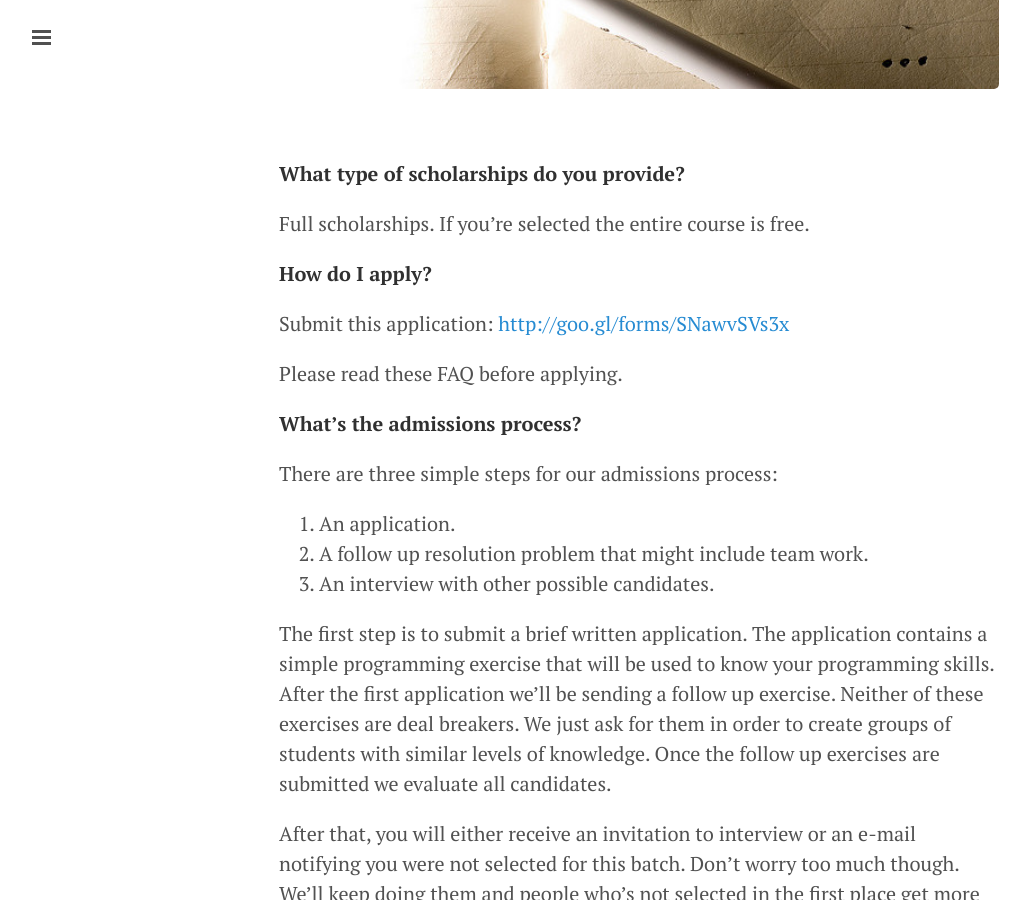
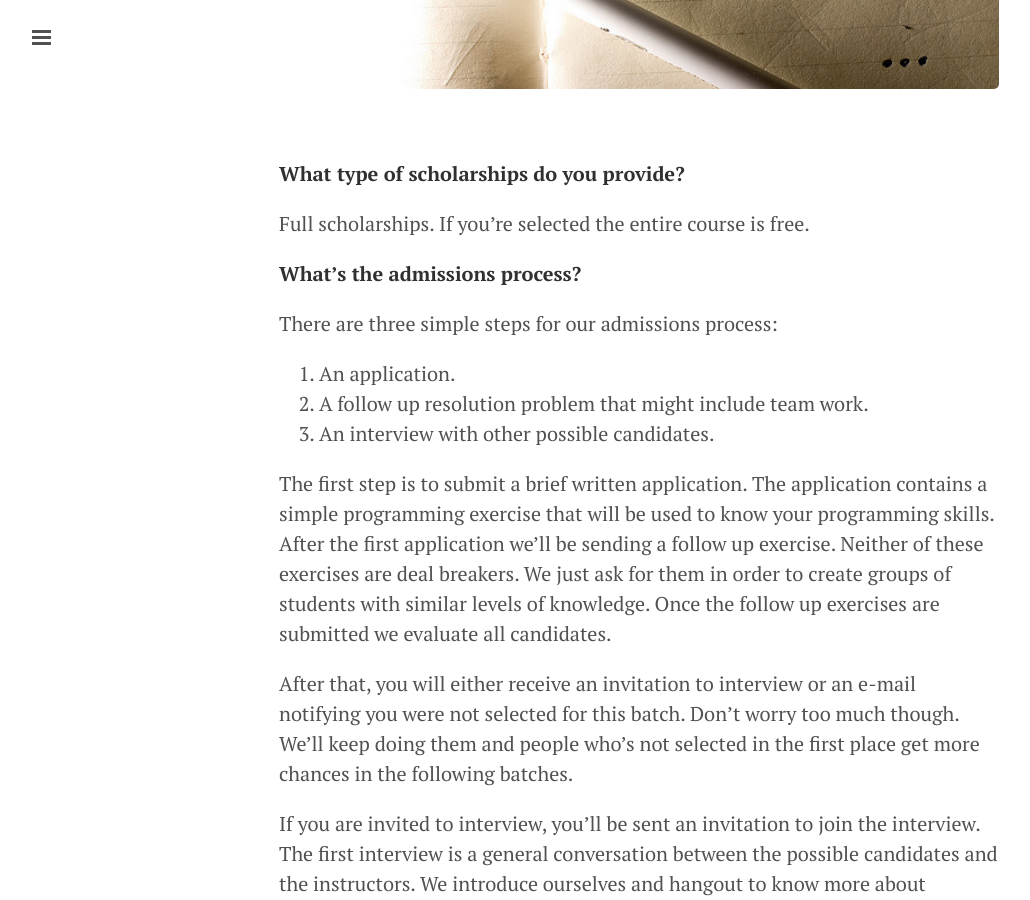
Before and after one commit to mcne65/rmotr.github.io, a Jekyll site: the page built from _posts/2015-01-08-scholarship-faqs.md, in a window 1280 px wide and 900 px high, scrolled down 624 px. Shown: the whole window, without its empty margins (1-1031 px from the left). Built offline with Jekyll 4.4.1, drawn with Linux system fonts in a browser that asks for light colours; Markdown is read by kramdown in place of the engine named in the settings; comment, search, counter and statistics services are not loaded.

Commit message:
removed "how to apply" from scholarships FAQ post

```diff
--- a/_posts/2015-01-08-scholarship-faqs.md
+++ b/_posts/2015-01-08-scholarship-faqs.md
@@ -15,12 +15,6 @@ author:
 **What type of scholarships do you provide?**
 
 Full scholarships. If you're selected the entire course is free.
-
-**How do I apply?**
-
-Submit this application: [http://goo.gl/forms/SNawvSVs3x](http://goo.gl/forms/SNawvSVs3x)
-
-Please read these FAQ before applying.
 
 **What's the admissions process?**
 
```
